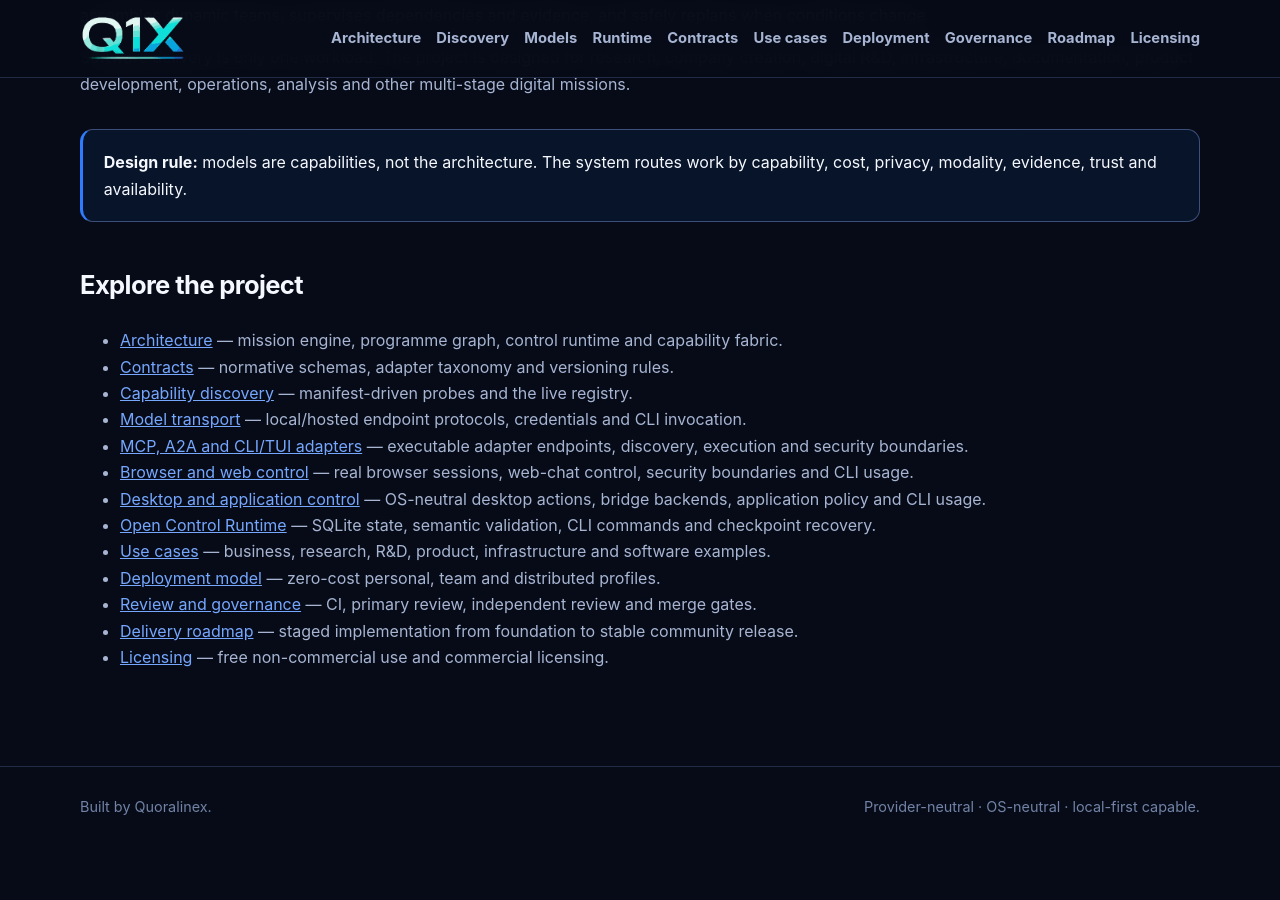
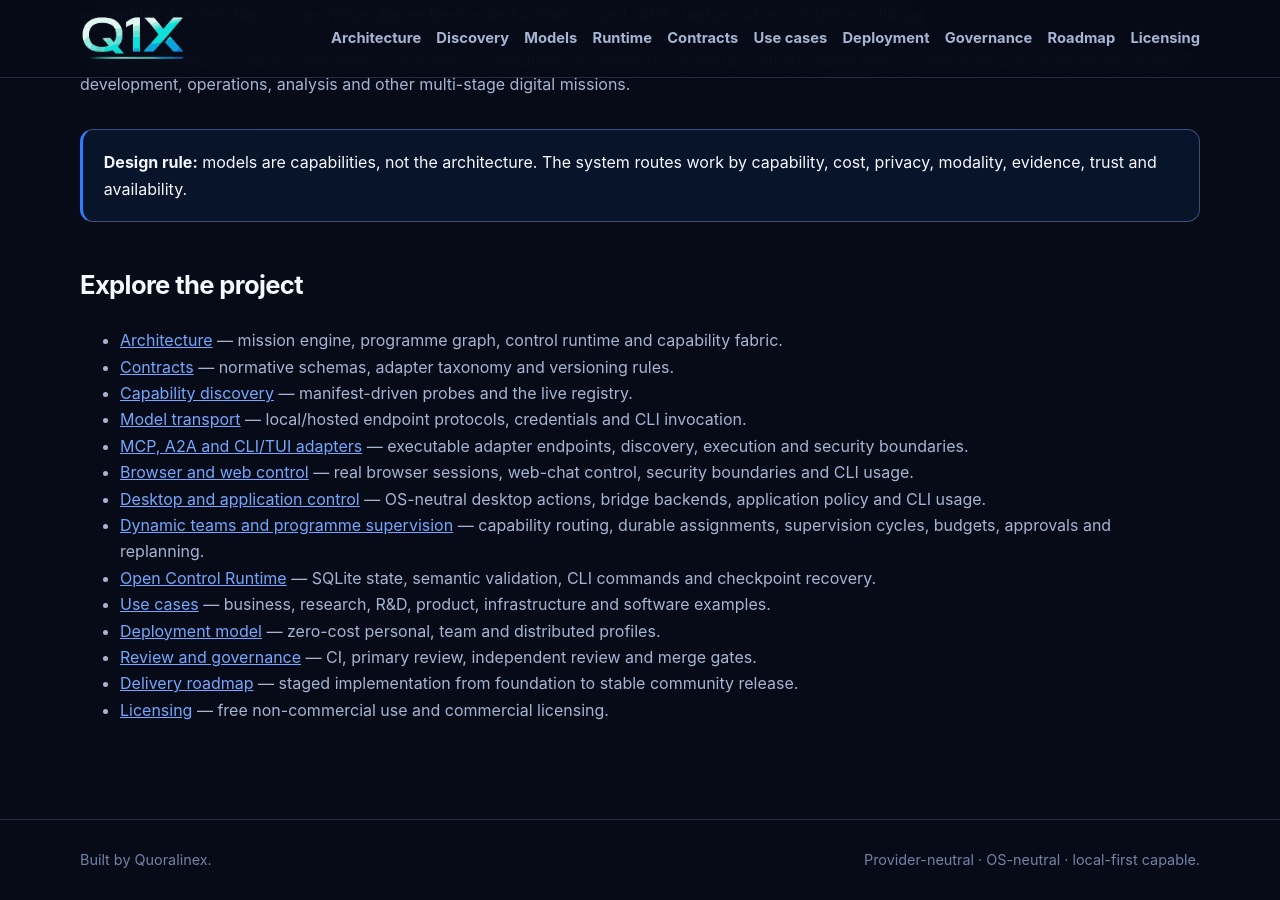
Before and after one commit to Quoralinex/q1x-community-orchestrator, a Jekyll site: the page built from docs/index.md, in a window 1280 px wide and 900 px high, scrolled down 866 px. Built offline with Jekyll 4.4.1, drawn with Linux system fonts in a browser that asks for light colours; before the commit the page ends 1713 px from its top, so only the background shows below that.

Commit message:
Phase 7: link supervision documentation

```diff
--- a/docs/index.md
+++ b/docs/index.md
@@ -34,6 +34,7 @@ Software delivery is only one workload. The project is designed for research, co
 - [MCP, A2A and CLI/TUI adapters](agent-cli-adapters.md) — executable adapter endpoints, discovery, execution and security boundaries.
 - [Browser and web control](browser-control.md) — real browser sessions, web-chat control, security boundaries and CLI usage.
 - [Desktop and application control](desktop-control.md) — OS-neutral desktop actions, bridge backends, application policy and CLI usage.
+- [Dynamic teams and programme supervision](supervision.md) — capability routing, durable assignments, supervision cycles, budgets, approvals and replanning.
 - [Open Control Runtime](runtime.md) — SQLite state, semantic validation, CLI commands and checkpoint recovery.
 - [Use cases](use-cases.md) — business, research, R&D, product, infrastructure and software examples.
 - [Deployment model](deployment.md) — zero-cost personal, team and distributed profiles.
```
